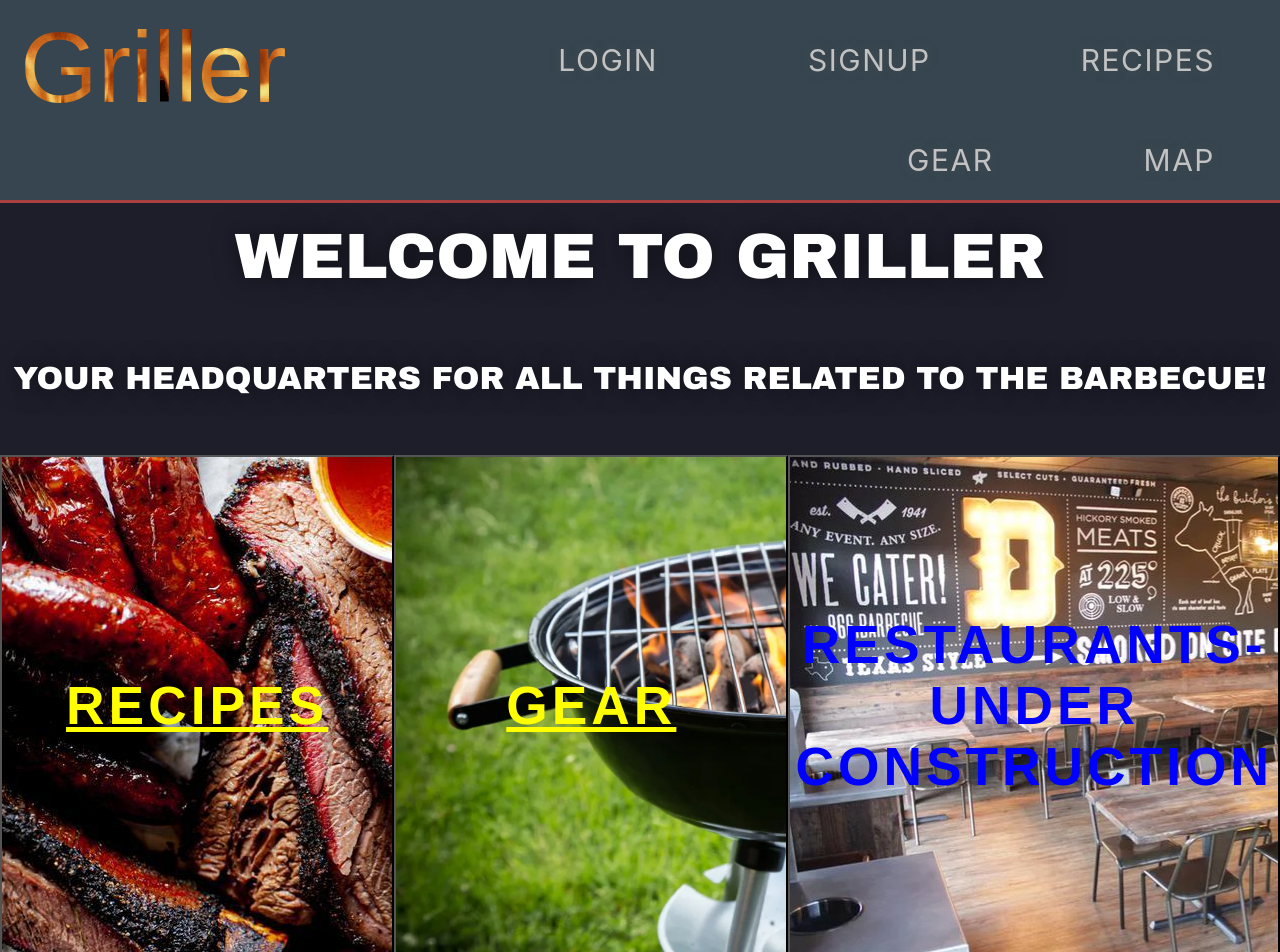
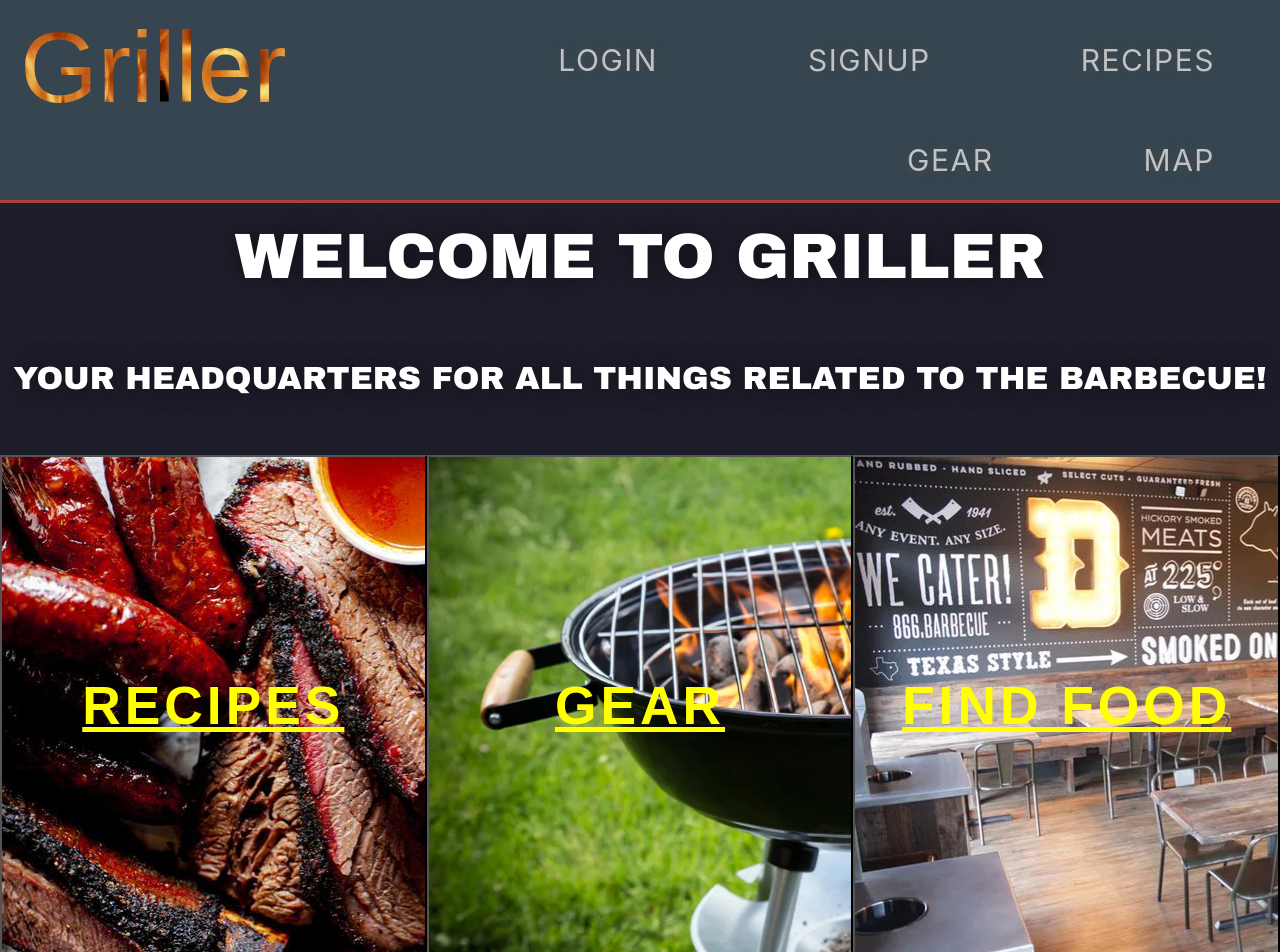
Before and after one commit to adam-algatt/Griller, a React (Create React App) app in the folder client/: page /home in a window 1280 px wide. Shown: the top 952 px of the page. Built offline with nearby package versions, Linux system fonts and the light colour scheme.

Commit message:
update map link

```diff
--- a/client/src/pages/Home.js
+++ b/client/src/pages/Home.js
@@ -13,8 +13,9 @@ const Home = () => {
                 <button className="gear">
                     <Link to="/gear" className="home_link">Gear</Link>
                 </button>
-                <button className="restaurants">Restaurants-Under Construction</button>
-
+                <button className="restaurants">
+                    <Link to="/map" className="home_link">Find Food</Link>
+                </button>
             </div>
         </div>
     );
```
